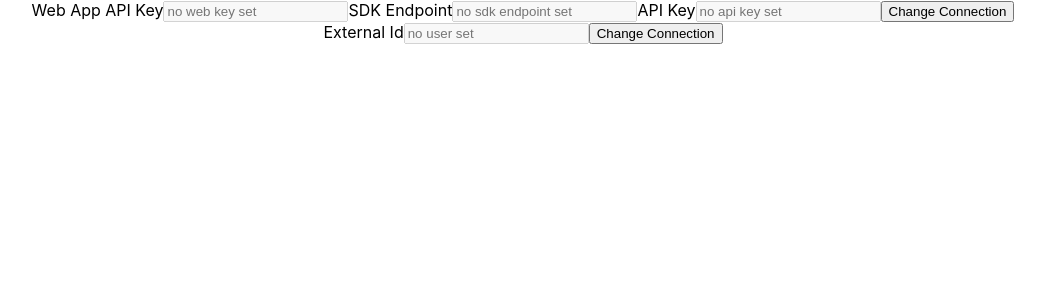
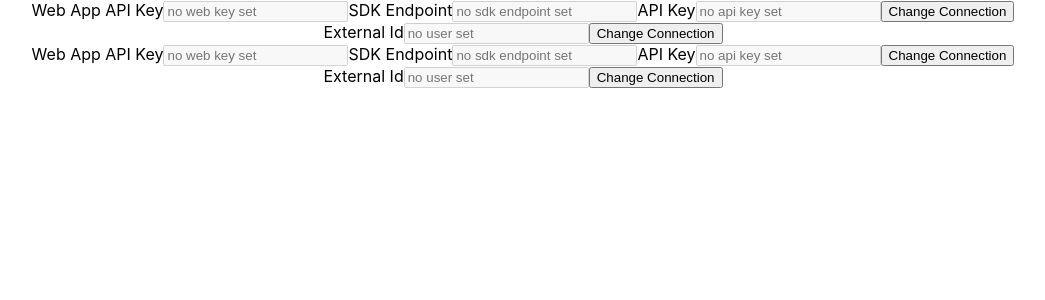
Before and after one commit to rswilkins/stitchbox-app, a React (Create React App) app: page / in a window 1280 px wide. Shown: the top 300 px of the page, without its empty margins (117-1162 px from the left). Built offline with nearby package versions, Linux system fonts and the light colour scheme.

Commit message:
add react-router-dom and pages

```diff
--- a/package.json
+++ b/package.json
@@ -1,5 +1,5 @@
 {
-  "name": "stitchbox-public",
+  "name": "stitchbox",
   "version": "0.1.0",
   "private": true,
   "dependencies": {
@@ -9,6 +9,7 @@
     "@testing-library/user-event": "^13.5.0",
     "react": "^18.2.0",
     "react-dom": "^18.2.0",
+    "react-router-dom": "^6.16.0",
     "react-scripts": "5.0.1",
     "web-vitals": "^2.1.4"
   },
--- a/src/App.js
+++ b/src/App.jsx
@@ -3,6 +3,12 @@ import './App.css';
 import UpdateBrazeConnection from './UpdateBrazeConnection';
 import UpdateBrazeUser from './UpdateBrazeUser';
 import * as braze from '@braze/web-sdk';
+import { Routes, Route } from 'react-router-dom';
+import User from './pages/User';
+import ContentCards from './pages/ContentCards';
+import InAppMessages from './pages/InAppMessages';
+import WebPush from './pages/WebPush';
+import Home from './pages/Home';
 
 function App() {
   // INVESTIGATE!!! I may not need to use local connection as
@@ -53,6 +59,13 @@ function App() {
       <div>
       <UpdateBrazeUser updateBrazeUser={setUser}/>
       </div>
+      <Routes>
+        <Route path="/" element={<Home/>}/>
+        <Route path="/user" element={<User/>}/>
+        <Route path="/contentcards" element={<ContentCards/>}/>
+        <Route path="/inappmessages" element={<InAppMessages/>}/>
+        <Route path="/webpush" element={<WebPush/>}/>
+      </Routes>
     </div>
   );
 }
--- a/src/index.js
+++ b/src/index.js
@@ -3,11 +3,14 @@ import ReactDOM from 'react-dom/client';
 import './index.css';
 import App from './App';
 import reportWebVitals from './reportWebVitals';
+import { BrowserRouter } from 'react-router-dom';
 
 const root = ReactDOM.createRoot(document.getElementById('root'));
 root.render(
   <React.StrictMode>
-    <App />
+    <BrowserRouter>
+      <App />
+    </BrowserRouter>
   </React.StrictMode>
 );
 
--- /dev/null
+++ b/src/pages/ContentCards.jsx
@@ -0,0 +1,5 @@
+export default function ContentCards() {
+    return (
+        <h1>Content Cards</h1>
+    )
+}
--- /dev/null
+++ b/src/pages/Home.jsx
@@ -0,0 +1,15 @@
+import UpdateBrazeConnection from "../UpdateBrazeConnection";
+import UpdateBrazeUser from "../UpdateBrazeUser";
+
+export default function Home() {
+    return (
+        <>
+        <div>
+            <UpdateBrazeConnection/>
+        </div>
+        <div>
+            <UpdateBrazeUser/>
+        </div>
+        </>
+    )
+}
--- /dev/null
+++ b/src/pages/InAppMessages.jsx
@@ -0,0 +1,5 @@
+export default function InAppMessages() {
+    return (
+        <h1>In-App Messages</h1>
+    )
+}
--- /dev/null
+++ b/src/pages/User.jsx
@@ -0,0 +1,5 @@
+export default function User() {
+    return (
+        <h1>User</h1>
+    )
+}
--- /dev/null
+++ b/src/pages/WebPush.jsx
@@ -0,0 +1,5 @@
+export default function WebPush() {
+    return (
+        <h1>Web Push</h1>
+    )
+}
```
Also changed, not shown: 1 other file (tests, documents, lock files or other folders).
